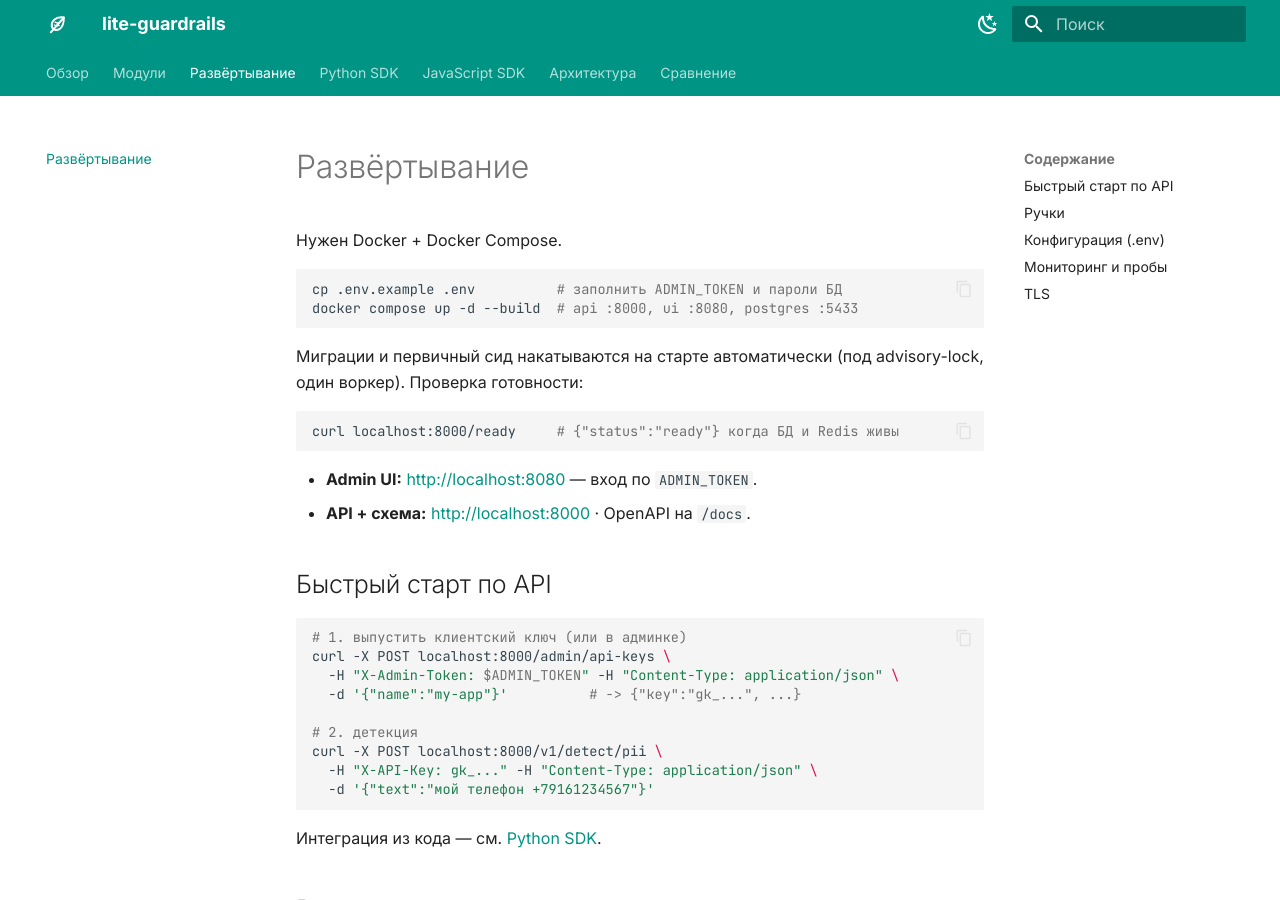
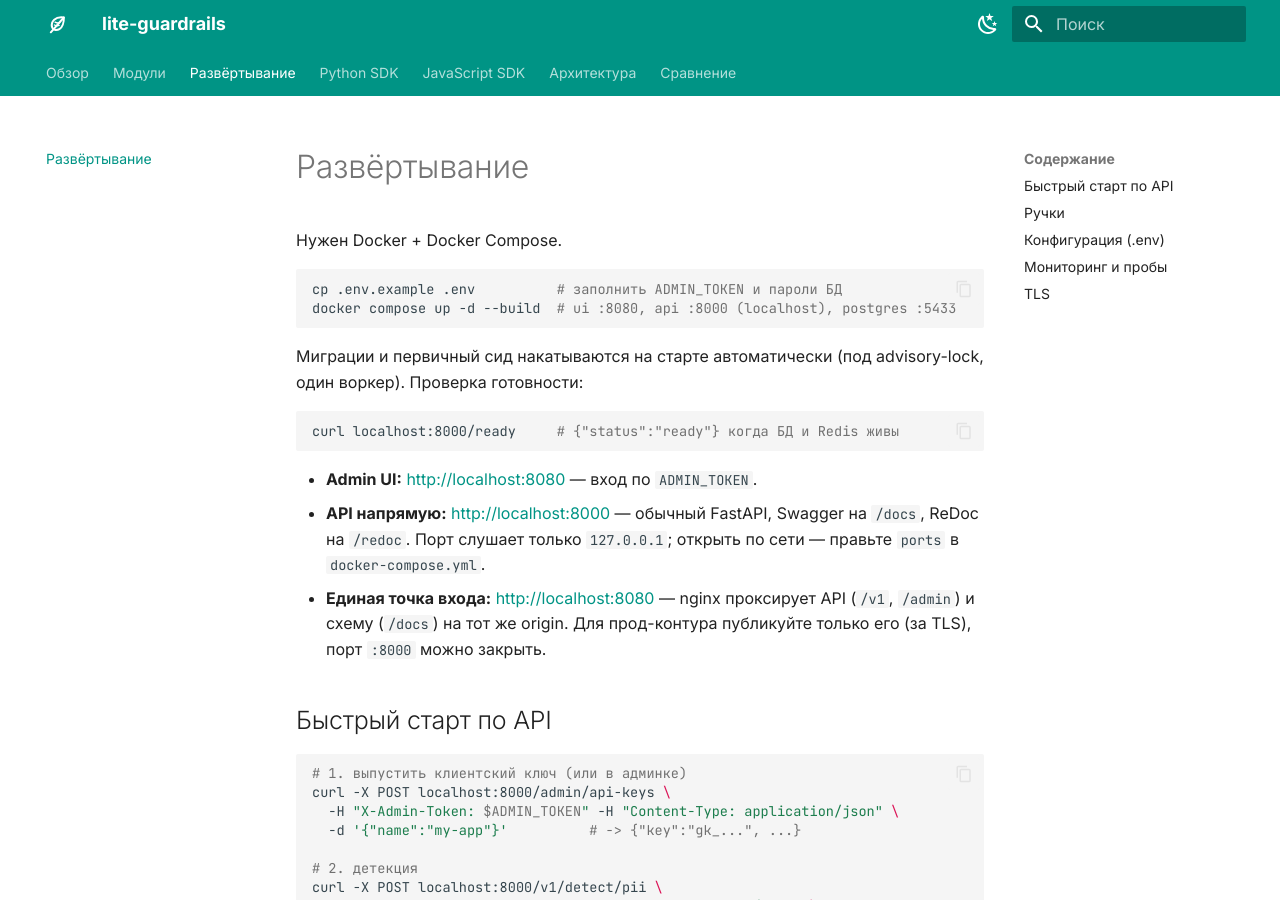
Before and after one commit to maksimov-m/lite-guardrails, an MkDocs documentation site: the page built from docs/deployment.md, in a window 1280 px wide and 900 px high. Built offline with MkDocs 1.6.1 and Material for MkDocs 9.7.7, drawn with Linux system fonts in a browser that asks for light colours.

Commit message:
feat(deploy): direct FastAPI access on :8000 + docs via nginx, fix docs
Re-publish guardrails :8000 bound to 127.0.0.1 so the API works "as usual"
(and Swagger /docs, ReDoc /redoc) from the host without exposing it to the
internet. Proxy /docs, /redoc, /openapi.json through nginx :8080 too.
Sync README/deployment.md with the hardened port layout (previously pointed
at :8000 which the nginx hardening had closed).

Co-Authored-By: Claude Opus 4.8 <noreply@anthropic.com>

````diff
--- a/docs/deployment.md
+++ b/docs/deployment.md
@@ -4,7 +4,7 @@
 
 ```bash
 cp .env.example .env          # заполнить ADMIN_TOKEN и пароли БД
-docker compose up -d --build  # api :8000, ui :8080, postgres :5433
+docker compose up -d --build  # ui :8080, api :8000 (localhost), postgres :5433
 ```
 
 Миграции и первичный сид накатываются на старте автоматически (под advisory-lock,
@@ -15,7 +15,12 @@ curl localhost:8000/ready     # {"status":"ready"} когда БД и Redis жи
 ```
 
 - **Admin UI:** [http://localhost:8080](http://localhost:8080) — вход по `ADMIN_TOKEN`.
-- **API + схема:** [http://localhost:8000](http://localhost:8000) · OpenAPI на `/docs`.
+- **API напрямую:** [http://localhost:8000](http://localhost:8000) — обычный FastAPI,
+  Swagger на `/docs`, ReDoc на `/redoc`. Порт слушает только `127.0.0.1`; открыть
+  по сети — правьте `ports` в `docker-compose.yml`.
+- **Единая точка входа:** [http://localhost:8080](http://localhost:8080) — nginx
+  проксирует API (`/v1`, `/admin`) и схему (`/docs`) на тот же origin. Для прод-контура
+  публикуйте только его (за TLS), порт `:8000` можно закрыть.
 
 ## Быстрый старт по API
 
````
Also changed, not shown: README.md (+7 -2 lines), docker-compose.yml (+7 -1 lines), 1 other file.
